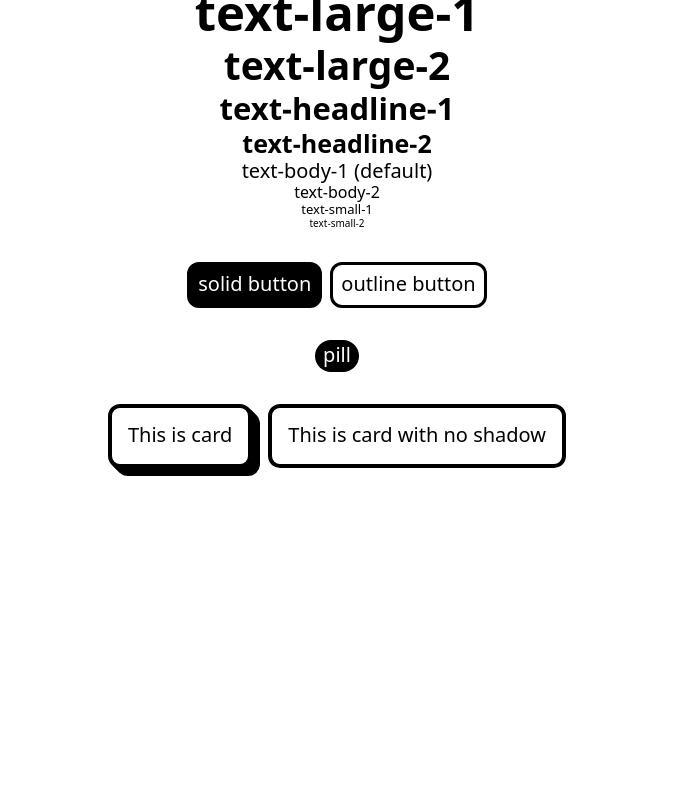
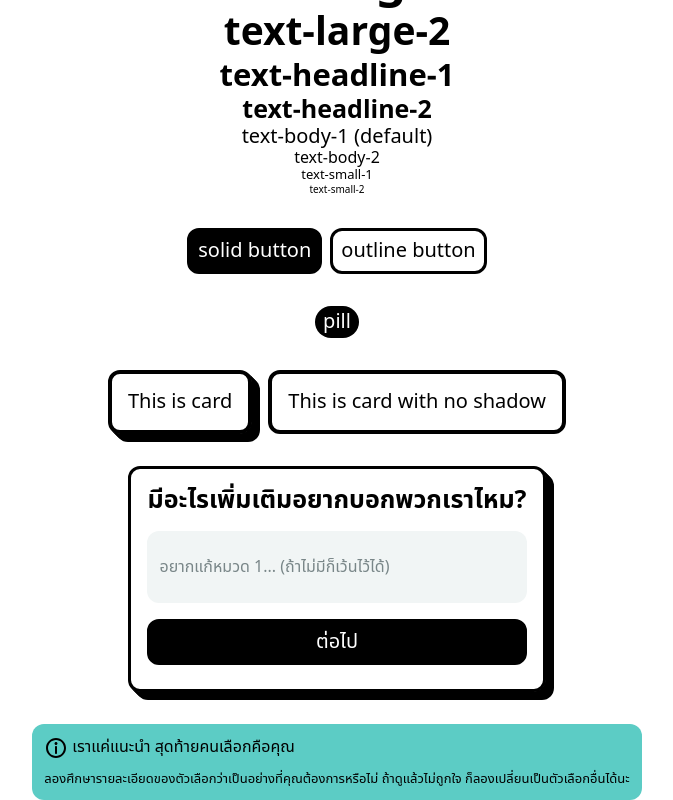
Before and after one commit to wevisdemo/conlab, a Next.js app: page / in a window 1280 px wide. Shown: the part 297-1097 px from the top of the page, without its empty margins (303-976 px from the left). Before the commit the page ends 800 px from the top, so only its background shows below. Built offline with nearby package versions, Linux system fonts and the light colour scheme.

Commit message:
add result hint and feedback form

```diff
--- /dev/null
+++ b/components/feedback.tsx
@@ -0,0 +1,62 @@
+import { FunctionComponent, MouseEventHandler, useState } from 'react';
+import answer from '../data/topics';
+import Button from './button';
+
+const Feedback = () => {
+  const [showResults, setShowResults] = useState(false);
+
+  const Promise = () => (
+    <div>
+      <div className={'text-headline-2 px-[16px] pt-[16px] text-center'}>
+        ขอบคุณจ้า!<br/>เราได้รับข้อเสนอ<br/>รัฐธรรมนูญของคุณแล้ว
+      </div>
+      <div className={'flex flex-col pb-[24px] pt-[16px] items-center'}>
+        <img
+            src={require('../assets/images/Small-Hearts.png')}
+            alt="Next"
+            className="w-[112px] h-[112px]"
+        />
+      </div>
+    </div>
+  );
+
+  const FeedbackComponent = () => {
+    const onClick = () => setShowResults(true);
+
+    return (
+      <div>
+        <div className={'text-headline-2 px-[16px] pt-[16px] text-center'}>
+          มีอะไรเพิ่มเติมอยากบอกพวกเราไหม?
+        </div>
+        <div className={'flex flex-col p-[16px]'}>
+          <input
+            className={
+              'bg-gray-100 h-[72px] pl-[12px] rounded-xl text-body-2 text-gray-400'
+            }
+            placeholder="อยากแก้หมวด 1... (ถ้าไม่มีก็เว้นไว้ได้)"
+            maxLength={280}
+            type="feedback"
+            name="feedback"
+          ></input>
+        </div>
+        <div className={'flex flex-col px-[16px] pb-[24px] text-center'}>
+          <Button state="solid" onClick={onClick}>
+            ต่อไป
+          </Button>
+        </div>
+      </div>
+    );
+  };
+
+  return (
+    <div
+      className={
+        'border-black border-[3px] rounded-xl items-center oblique-shadow'
+      }
+    >
+      {showResults ? <Promise /> : <FeedbackComponent />}
+    </div>
+  );
+};
+
+export default Feedback;
--- /dev/null
+++ b/components/hint.tsx
@@ -0,0 +1,58 @@
+const Hint = () => {
+  return (
+    <div>
+      <div className={'flex flex-col rounded-xl bg-blue-300 text-black'}>
+        <div
+          className={
+            'flex flex-inline items-center text-center pl-[14px] pt-[14px]'
+          }
+        >
+          <svg
+            width="20"
+            height="20"
+            viewBox="0 0 20 20"
+            fill="none"
+            xmlns="http://www.w3.org/2000/svg"
+          >
+            <path
+              d="M10 2C5.58172 2 2 5.58172 2 10C2 14.4183 5.58172 18 10 18C14.4183 18 18 14.4183 18 10C18 5.58172 14.4183 2 10 2ZM0 10C0 4.47715 4.47715 0 10 0C15.5228 0 20 4.47715 20 10C20 15.5228 15.5228 20 10 20C4.47715 20 0 15.5228 0 10Z"
+              fill="black"
+            />
+            <path
+              d="M10 8C10.5523 8 11 8.44771 11 9V15C11 15.5523 10.5523 16 10 16C9.44771 16 9 15.5523 9 15V9C9 8.44771 9.44771 8 10 8Z"
+              fill="black"
+            />
+            <path
+              d="M11.5 5.5C11.5 6.32843 10.8284 7 10 7C9.17157 7 8.5 6.32843 8.5 5.5C8.5 4.67157 9.17157 4 10 4C10.8284 4 11.5 4.67157 11.5 5.5Z"
+              fill="black"
+            />
+          </svg>
+          <div className={'text-body-2 pl-[6px]'}>
+            เราแค่แนะนำ สุดท้ายคนเลือกคือคุณ
+          </div>
+        </div>
+        <div className={'text-small-1 px-[12px] pb-[13px] pt-[14px]'}>
+          ลองศึกษารายละเอียดของตัวเลือกว่าเป็นอย่างที่คุณต้องการหรือไม่
+          ถ้าดูแล้วไม่ถูกใจ ก็ลองเปลี่ยนเป็นตัวเลือกอื่นได้นะ
+        </div>
+      </div>
+      {/* <div className={'bottom-[-14px]'}>
+        <svg
+          className={'absolute right-[34px]'}
+          width="24"
+          height="27"
+          viewBox="0 0 24 27"
+          fill="none"
+          xmlns="http://www.w3.org/2000/svg"
+        >
+          <path
+            d="M24 14L13.5185 26.2284C12.7203 27.1596 11.2797 27.1596 10.4815 26.2284L0 14L12 0L24 14Z"
+            fill="#5CCCC5"
+          />
+        </svg>
+      </div> */}
+    </div>
+  );
+};
+
+export default Hint;
--- a/pages/index.tsx
+++ b/pages/index.tsx
@@ -2,6 +2,8 @@ import Head from 'next/head';
 import Button from '../components/button';
 import Card from '../components/card';
 import Pill from '../components/pill';
+import Feedback from '../components/feedback';
+import Hint from '../components/hint';
 
 const Home = () => (
   <div>
@@ -45,6 +47,14 @@ const Home = () => (
         <Card>This is card</Card>
         <Card noShadow>This is card with no shadow</Card>
       </div>
+
+      <div>
+        <Feedback />
+      </div>
+
+      <div>
+        <Hint />
+      </div>
     </main>
   </div>
 );
```
Also changed, not shown: assets/images/Small-Hearts.png (added), 1 other file (tests, documents, lock files or other folders).
